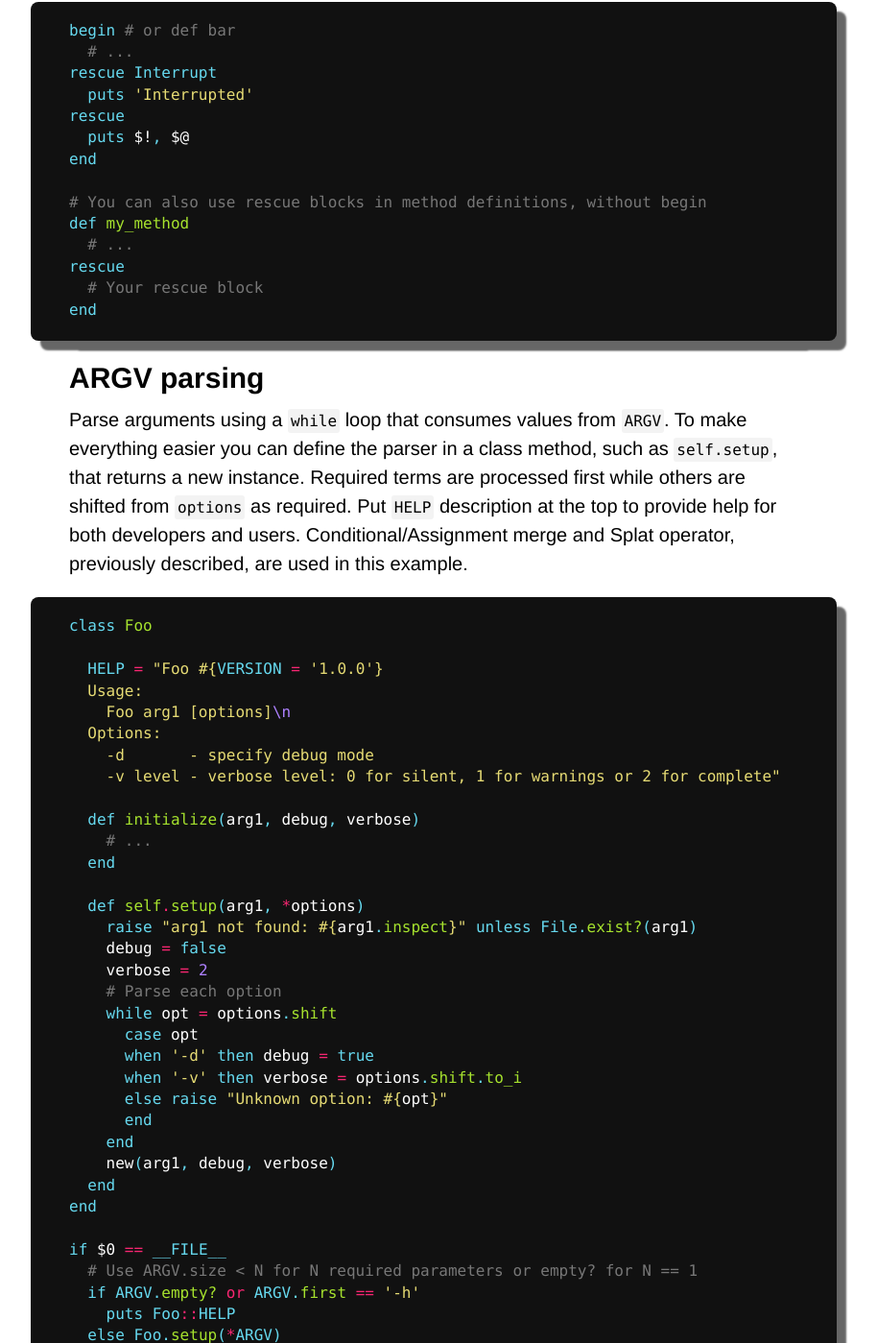
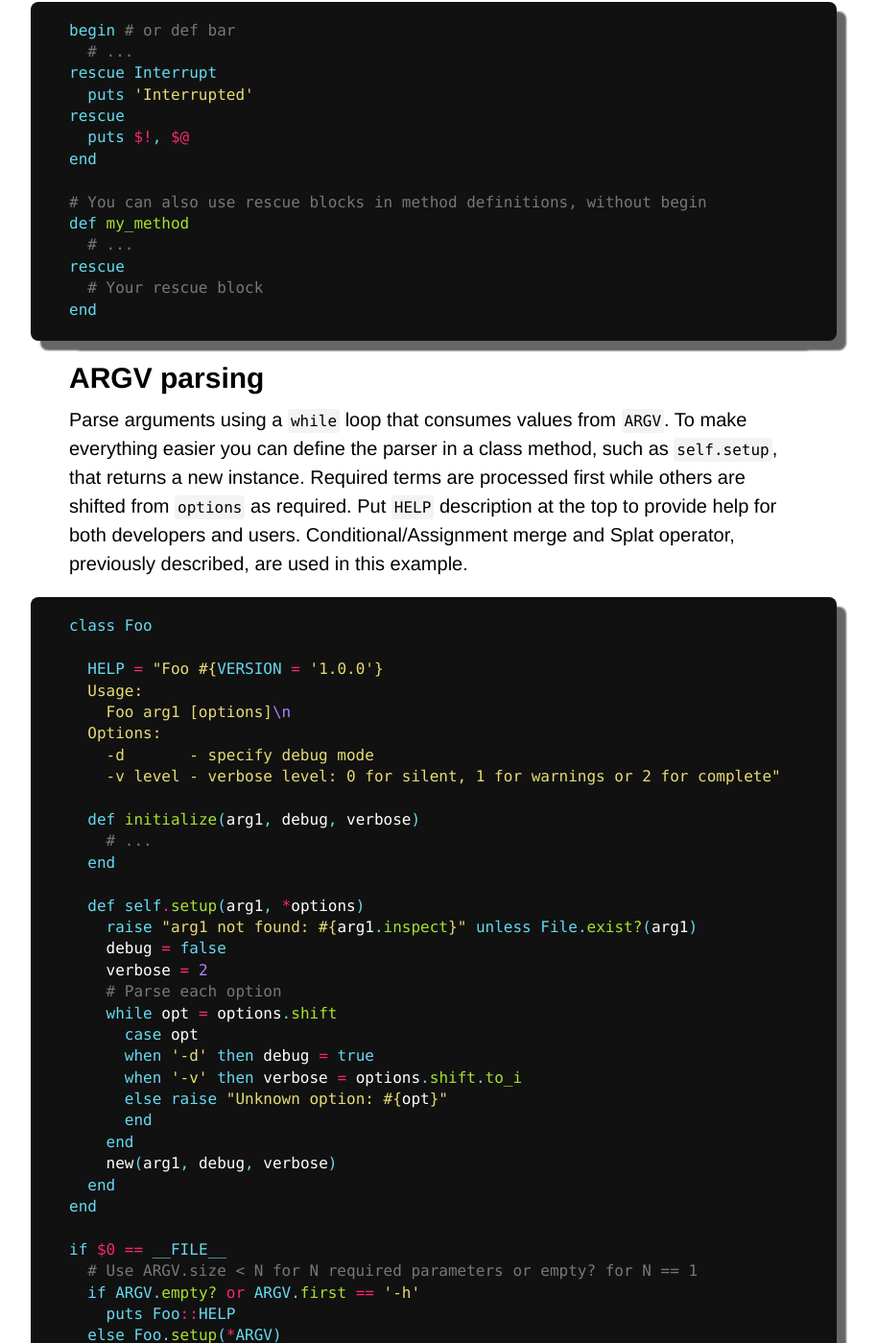
Before and after one commit to Maumagnaguagno/maumagnaguagno.github.io, a Jekyll site: the page built from ruby.md, in a window 1280 px wide. Shown: the part 2105-3504 px from the top of the page at 96% size, without its empty margins (188-1102 px from the left). Built offline with Jekyll 4.4.1, drawn with Linux system fonts in a browser that asks for light colours; our own code applies the rules of GitHub Pages for plain Markdown files.

Commit message:
Change colors in highlight

```diff
--- a/css/_highlight.scss
+++ b/css/_highlight.scss
@@ -10,7 +10,6 @@
 
   .hll { background-color: #222 }
   .err { color: #960050; background-color: #1e0010 } /* Error */
-  .ss { color: #ff0 } /* Literal.String.Symbol */
   .gh {} /* Generic Heading & Diff Header */
   .ge { font-style: italic } /* Generic.Emph */
   .gs { font-weight: bold } /* Generic.Strong */
@@ -23,6 +22,7 @@
   .kr, /* Keyword.Reserved */
   .kt, /* Keyword.Type */
   .nb, /* Name.Builtin */
+  .nc, /* Name.Class */
   .no { color: #66d9ef } /* Name.Constant */
 
   .l,  /* Literal */
@@ -38,6 +38,7 @@
   .ow, /* Operator.Word */
   .kn, /* Keyword.Namespace */
   .nt, /* Name.Tag */
+  .vg, /* Name.Variable.Global */
   .gd { color: #f92672 } /* Generic.Deleted & Diff Deleted */
 
   .w,  /* Text.Whitespace */
@@ -48,9 +49,9 @@
   .nn, /* Name.Namespace */
   .py, /* Name.Property */
   .nv, /* Name.Variable */
-  .vc, /* Name.Variable.Class */
-  .vg, /* Name.Variable.Global */
-  .vi { color: #fff } /* Name.Variable.Instance */
+  .vc { color: #fff } /* Name.Variable.Class */
+
+  .vi { color: #f08 } /* Name.Variable.Instance */
 
   .c,  /* Comment */
   .cm, /* Comment.Multiline */
@@ -60,7 +61,6 @@
   .gu { color: #777 } /* Generic.Subheading & Diff Unified/Comment? */
 
   .na, /* Name.Attribute */
-  .nc, /* Name.Class */
   .nd, /* Name.Decorator */
   .ne, /* Name.Exception */
   .nf, /* Name.Function */
@@ -78,4 +78,6 @@
   .sx, /* Literal.String.Other */
   .sr, /* Literal.String.Regex */
   .s1 { color: #e6db74 } /* Literal.String.Single */
+
+  .ss { color: #ff0 } /* Literal.String.Symbol */
 }
```
